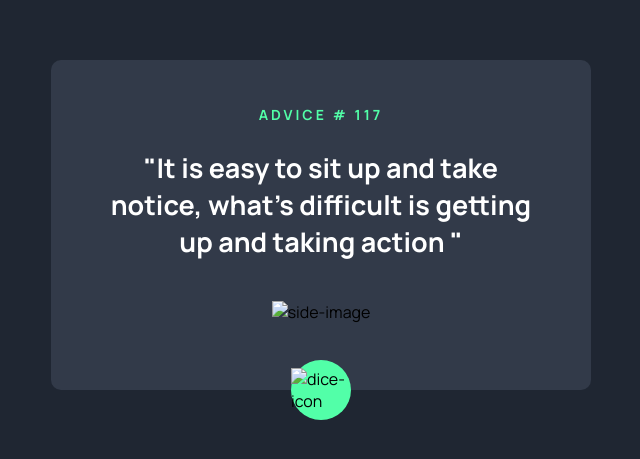
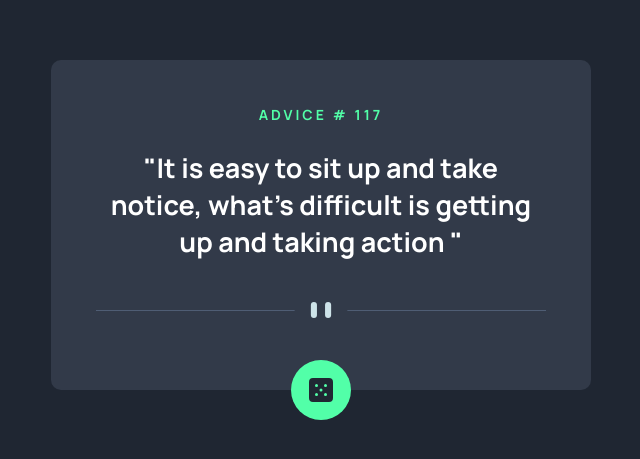
Before and after one commit to Legendsusama/Advice-Generator-App, a plain HTML site: page index.html in a window 1280 px wide. Shown: the part 175-634 px from the top of the page, without its empty margins (319-959 px from the left). Drawn offline with Linux system fonts and the light colour scheme; the site is published under a folder, as on GitHub Pages, so addresses that start at the root find nothing; no server answers.

Commit message:
second commit

```diff
--- a/index.html
+++ b/index.html
@@ -26,14 +26,14 @@
         </div>
 
         <picture>
-          <source  media="(max-width: 640px)" srcset="/images/pattern-divider-mobile.svg"/>
-          <source  media="(min-width: 640px)" srcset="/images/pattern-divider-desktop.svg"/>
-          <img class="line-img" src="/images/pattern-divider-desktop.svg" alt="side-image" />
+          <source  media="(max-width: 640px)" srcset="./images/pattern-divider-mobile.svg"/>
+          <source  media="(min-width: 640px)" srcset="./images/pattern-divider-desktop.svg"/>
+          <img class="line-img" src="./images/pattern-divider-desktop.svg" alt="side-image" />
         </picture>
       </div>
 
       <div class="advice__circle-button">
-        <img src="/images/icon-dice.svg" alt="dice-icon">
+        <img src="./images/icon-dice.svg" alt="dice-icon">
       </div>
 
     </section>
```
